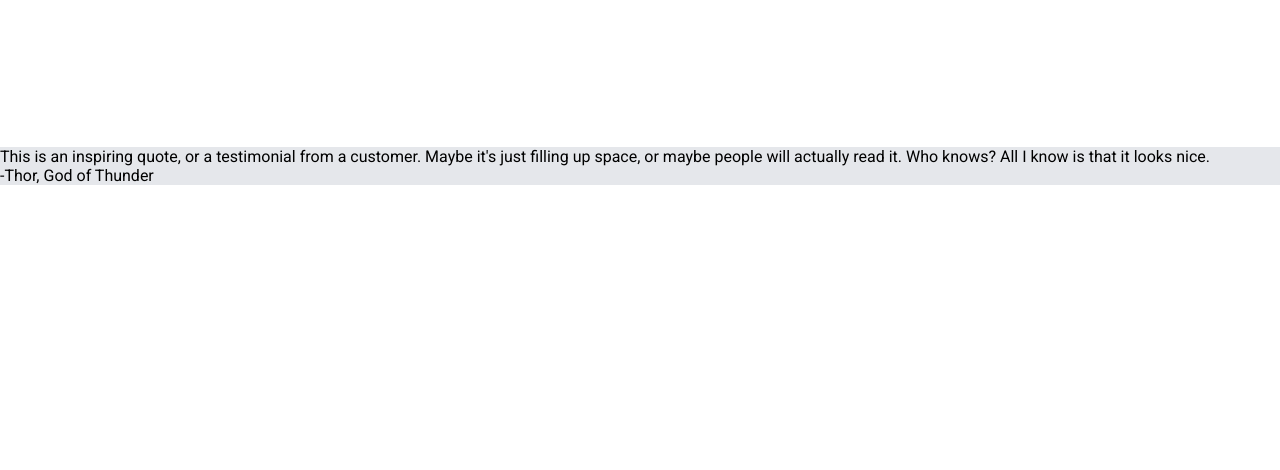
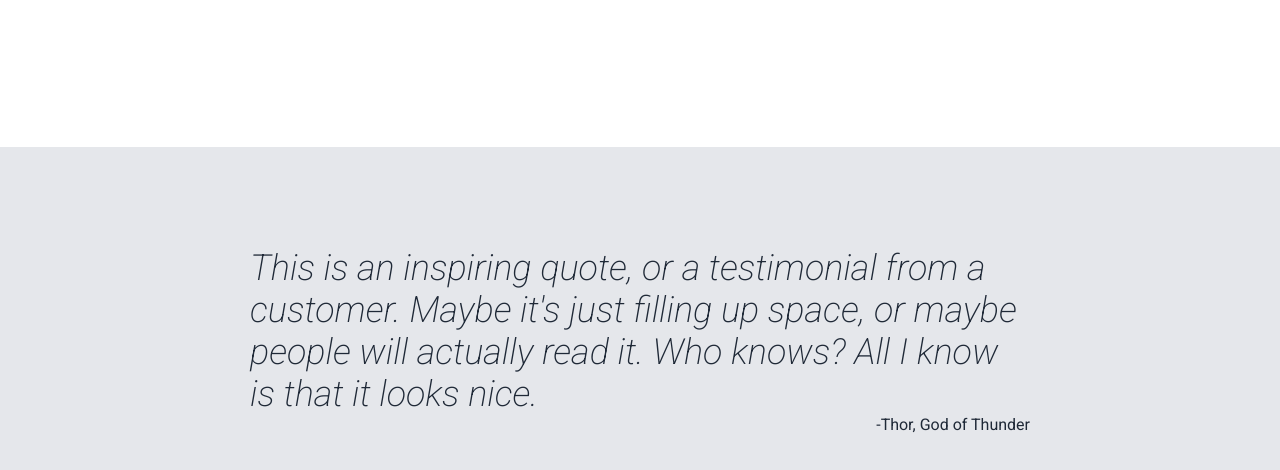
Before and after one commit to Eleshscorn/Project-Landing-Page, a plain HTML site: page index.html in a window 1280 px wide. Shown: the part 1038-1508 px from the top of the page. Before the commit the page ends 1223 px from the top, so only its background shows below. Drawn offline with Linux system fonts and the light colour scheme.

Commit message:
add properties to the quote and author div selectors.

```diff
--- a/styles.css
+++ b/styles.css
@@ -123,4 +123,22 @@ button {
     display: flex;
     flex-direction: column;
     background-color: #e5e7eb;
+    padding: 100px 250px;
+    justify-content: center;
+    align-items: center;
 }
+
+.quote {
+    font-size: 36px;
+    font-style: italic;
+    font-weight: 200;
+}
+
+.author {
+    align-self: flex-end;
+}
+
+.quote,
+.author {
+    color: #1f2937;
+}
```
